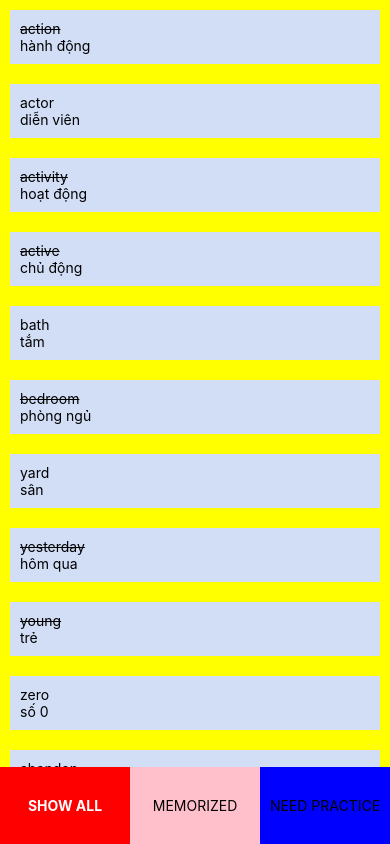
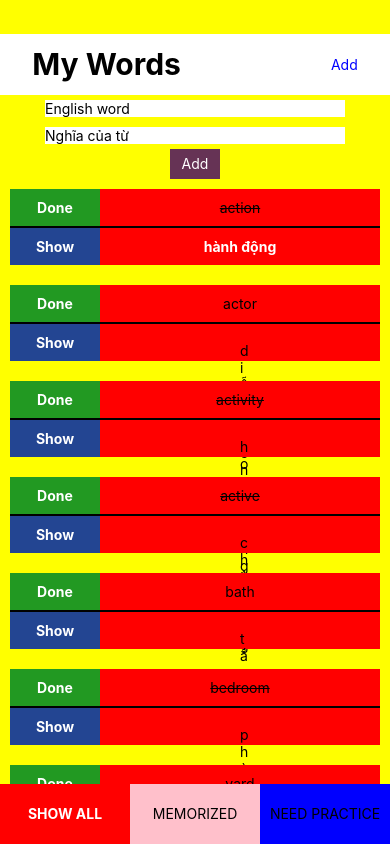
Before and after one commit to ntk0104/RememberWordReactRedux, a React Native app in the folder RememberWord/: screen / in a window 390 px wide. Built offline with nearby package versions, Linux system fonts and the light colour scheme.

Commit message:
hoan thanh show/hide va Form UI

```diff
--- a/RememberWord/App.js
+++ b/RememberWord/App.js
@@ -25,7 +25,7 @@ export default class App extends Component {
 //default State
 const defaultState = {
     arrWords: [
-        { id: 1, en: 'action', vn: 'hành động', memorized: true, isShow: false },
+        { id: 1, en: 'action', vn: 'hành động', memorized: true, isShow: true },
         { id: 2, en: 'actor', vn: 'diễn viên', memorized: false, isShow: false },
         { id: 3, en: 'activity', vn: 'hoạt động', memorized: true, isShow: false },
         { id: 4, en: 'active', vn: 'chủ động', memorized: true, isShow: false },
@@ -62,6 +62,29 @@ const reducer = (state = defaultState, action) => {
                 ...state,
                 filterStatus: 'NEED_PRACTICE'
             }
+        case 'CHANGE_MEMORIZED_STATUS':
+            return {
+                ...state,
+                arrWords: state.arrWords.map(e => {
+                    if (e.id !== action.id) return e
+                    return {
+                        ...e,
+                        memorized: !e.memorized
+                    };
+                })
+
+            }
+        case 'CHANGE_DISPLAY_STATUS':
+            return {
+                ...state,
+                arrWords: state.arrWords.map(e => {
+                    if(e.id !== action.id) return e
+                    return {
+                        ...e,
+                        isShow: !e.isShow
+                    }
+                })
+            }
         default:
             break
     }
--- /dev/null
+++ b/RememberWord/components/Form.js
@@ -0,0 +1,72 @@
+import React, { Component } from 'react'
+import {
+    View,
+    TouchableOpacity,
+    TextInput,
+    Text
+} from 'react-native';
+
+class Form extends Component {
+
+    constructor(props) {
+        super(props)
+        this.state = {
+            en: '',
+            vn: ''
+        }
+    }
+
+    render() {
+        return (
+            <View
+                style={
+                    {
+                        justifyContent: "center",
+                        alignItems: "center",
+                        alignSelf: 'stretch',
+                    }
+                }>
+                <TextInput
+                    value={this.state.en}
+                    placeholder="English word"
+                    onChangeText={(text) => this.setState({
+                        en: text
+                    })}
+                    style={{
+                        width: 300,
+                        backgroundColor: 'white',
+                        marginBottom: 5,
+                        marginTop: 5
+                    }}></TextInput>
+                <TextInput
+                    value={this.state.vn}
+                    placeholder="Nghĩa của từ"
+                    onChangeText={(text) => this.setState({
+                        vn: text
+                    })}
+                    style={{
+                        width: 300,
+                        backgroundColor: 'white',
+                        marginBottom: 5,
+                        marginTop: 5
+                    }}></TextInput>
+                <TouchableOpacity
+                    style={{
+                        width: 50,
+                        height: 30,
+                        justifyContent: 'center',
+                        alignItems: 'center',
+                        backgroundColor: '#635',
+                    }}
+                >
+                    <Text
+                        style={{
+                            color: 'white'
+                        }}>Add</Text>
+                </TouchableOpacity>
+            </View>
+        );
+    }
+}
+
+export default Form
--- /dev/null
+++ b/RememberWord/components/Header.js
@@ -0,0 +1,46 @@
+import React, { Component } from 'react'
+import {
+    View,
+    Text,
+    TouchableOpacity
+} from 'react-native';
+
+class Header extends Component {
+
+    constructor(props) {
+        super(props)
+    }
+
+    render() {
+        return (
+            <View
+                style={{
+                    backgroundColor: 'white',
+                    marginTop: 34,
+                    justifyContent: "center",
+                    alignItems: 'center',
+                    height: 45,
+                    flexDirection: 'row',
+                    flex: 1
+                }}>
+
+                <Text
+                    style={{
+                        fontWeight: "bold",
+                        fontSize: 30
+                    }}>My Words</Text>
+                <TouchableOpacity>
+                    <Text
+                        style={{
+                            color: 'blue',
+                            marginLeft: 150
+                        }}>Add</Text>
+                </TouchableOpacity>
+
+
+            </View>
+        );
+    }
+}
+
+export default Header
--- a/RememberWord/components/Main.js
+++ b/RememberWord/components/Main.js
@@ -7,6 +7,8 @@ import {
 import { connect } from 'react-redux'
 import Word from './Word';
 import Filter from './Filter'
+import Header from './Header'
+import Form from './Form'
 
 class Main extends Component {
 
@@ -35,6 +37,8 @@ class Main extends Component {
                     justifyContent: "center",
 
                 }}>
+                <Header></Header>
+                <Form></Form>
                 <View
                     style={{
                         flex: 10
--- a/RememberWord/components/Word.js
+++ b/RememberWord/components/Word.js
@@ -2,7 +2,8 @@ import React, { Component } from 'react'
 import {
     View,
     Text,
-    StyleSheet
+    StyleSheet,
+    TouchableOpacity
 } from 'react-native';
 import { connect } from 'react-redux'
 
@@ -12,19 +13,147 @@ class Word extends Component {
         super(props)
     }
 
+    changeMemmorizedStatus() {
+        this.props.dispatch({
+            type: 'CHANGE_MEMORIZED_STATUS',
+            id: this.props.myWord.id
+        })
+
+    }
+
+    changeDisplayStatus() {
+        this.props.dispatch({
+            type: 'CHANGE_DISPLAY_STATUS',
+            id: this.props.myWord.id
+        })
+    }
+
     render() {
-        const { en, vn, memorized } = this.props.myWord
+        // myWord la 1 props duoc truyen tu Main.js sang
+        const { en, vn, memorized, isShow } = this.props.myWord
         const textDecorationLine = memorized ? 'line-through' : 'none'
+        const translationStyle = isShow === true ? {
+            color: 'white',
+            fontWeight: 'bold'
+        } : {
+            height: 0,
+            width: 0
+        }
         return (
             <View
                 style={styles.container}
             >
-                <Text style={{
-                    textDecorationLine
-                }}>{en}</Text>
-                <Text>{vn}</Text>
+                <View
+                    style={{
+                        flexDirection: 'row',
+                        backgroundColor: 'red',
+                        flex: 1,
+
+                    }}>
+
+
+                    <TouchableOpacity
+                        style={{
+                            alignItems: 'center',
+                            flex: 2,
+                            backgroundColor: '#292',
+                            padding: 10,
+                            justifyContent: 'space-around'
+                        }}
+                        onPress={this.changeMemmorizedStatus.bind(this)}
+                    >
+                        <Text
+                            style={{
+                                color: 'white',
+                                fontWeight: 'bold'
+                            }}
+                        >
+                            Done
+                        </Text>
+
+                    </TouchableOpacity>
+
+                    <View
+                        style={{
+                            flex: 8,
+                            justifyContent: 'space-around',
+                            justifyContent: "center",
+                            alignItems: "center"
+                        }}
+                    >
+                        <Text
+                            style={{ textDecorationLine }}
+                        >
+                            {en}
+                        </Text>
+                    </View>
+
+                </View>
+
+                <View
+                    style={{
+                        borderColor: 'black',
+                        borderWidth: 0.3
+                    }}>
+
+                </View>
+
+                <View
+                    style={{
+                        flexDirection: 'row',
+                        backgroundColor: 'red',
+                        flex: 1,
+
+                    }}>
+
+
+                    <TouchableOpacity
+                        style={{
+                            alignItems: 'center',
+                            flex: 2,
+                            backgroundColor: '#234592',
+                            padding: 10,
+                            justifyContent: 'space-around'
+                        }}
+                        onPress={this.changeDisplayStatus.bind(this)}
+                    >
+                        <Text
+                            style={{
+                                color: 'white',
+                                fontWeight: 'bold'
+                            }}
+                        >
+                            Show
+                        </Text>
+
+                    </TouchableOpacity>
+
+                    <View
+                        style={{
+                            flex: 8,
+                            justifyContent: 'space-around',
+                            justifyContent: "center",
+                            alignItems: "center"
+                        }}
+                    >
+                        <Text
+                            style={translationStyle}
+                        >
+                            {vn}
+                        </Text>
+                    </View>
+
+                </View>
+
             </View>
         );
+    }
+}
+
+function mapStatesToProps(state) {
+    return {
+        statusMemorized: state.memorized,
+        displayStatus: state.isShow
     }
 }
 
@@ -32,10 +161,10 @@ const styles = StyleSheet.create(
     {
         container: {
             backgroundColor: '#D2DEF6',
-            padding: 10,
-            margin: 10
+            margin: 10,
+            flex: 1
         }
     }
 )
 
-export default Word
+export default connect(mapStatesToProps)(Word)
```
